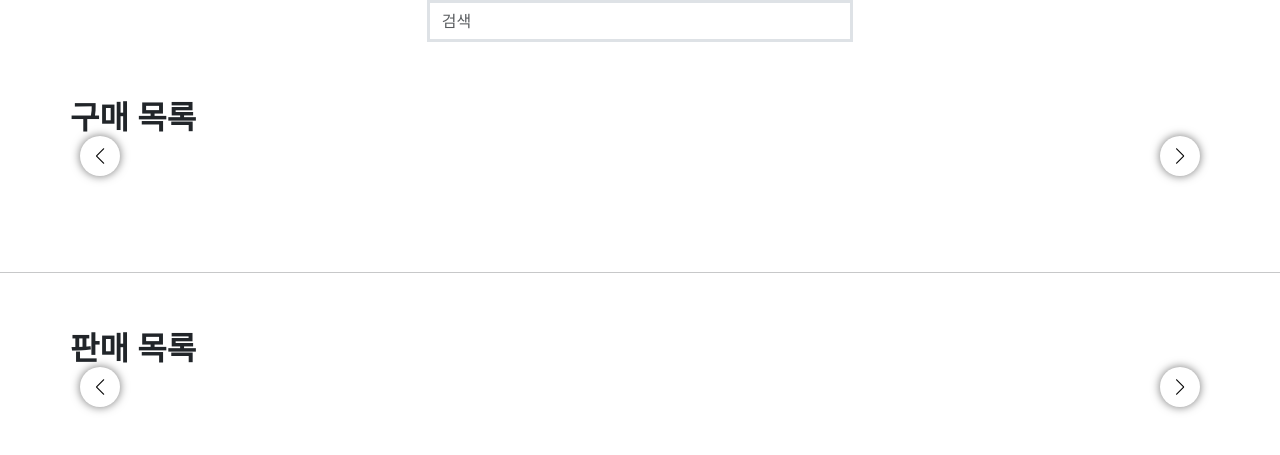
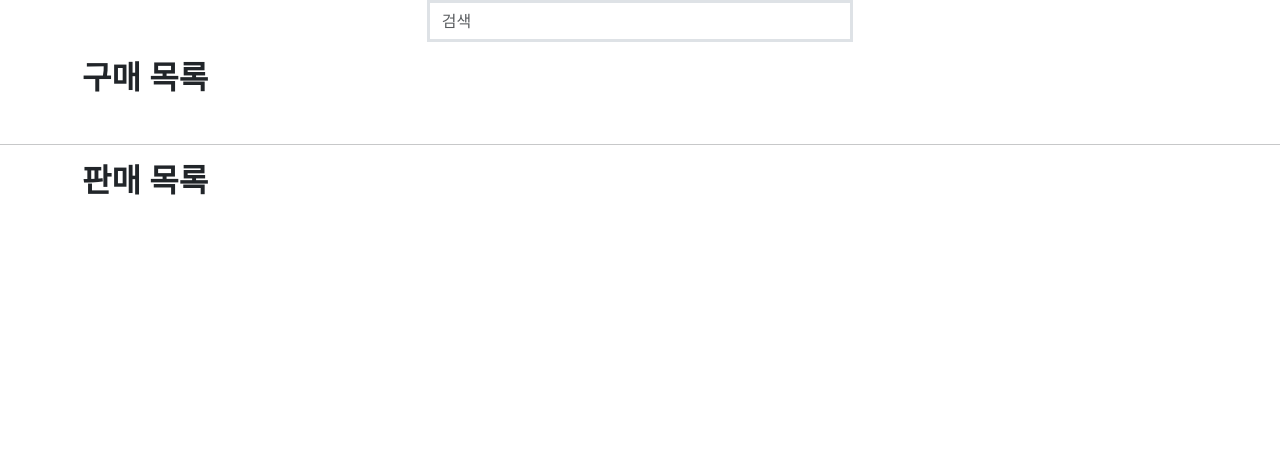
Before and after one commit to wxxk/Django_pair6, a Django app: page /store/ in a window 1280 px wide. Shown: the part 126-581 px from the top of the page. Run offline with Django 3.2, Linux system fonts and the light colour scheme; data that the repository does not hold is empty; some libraries are stand-ins or nearby versions.

Commit message:
UPDATE Store index.html design [이우열]

```diff
--- a/store/templates/store/index.html
+++ b/store/templates/store/index.html
@@ -3,9 +3,7 @@
 {% load static %}
 
 {% block css %}
-  <!-- Swiper CSS -->
-  <link rel="stylesheet" href="{% static 'css/swiper-bundle.min.css' %}">
-  <link rel="stylesheet" href="{% static 'css/style.css' %}">
+  <link rel="stylesheet" href="{% static 'css/store_index_style.css' %}">
 {% endblock css %}
 
 {% block body %}
@@ -16,13 +14,15 @@
     </div>
   </div>
 
-  <div class="mb-5 container swiper">
+  <div class="mb-5 container">
     <!-- 구매 -->
     <h2 class="mb-5 fw-bold">구매 목록</h2>
-    <div class="slide-container w-100 bg-secondary">
+    <div class="swiper slide-container">
       <div class="swiper-wrapper">
+        <div class="swiper-slide">
           {% for store in stores %}
-          <div class="m-3 card swiper-slide">
+            <div class="m-3 card col-2">
+              <a class="text-decoration-none text-black" href="{% url 'store:detail' store.pk %}">
                 <div class="image-box position-relative">
                   <img class="img-fluid" src="{{ store.image.url }}" alt="">
                   <span class="badge m-1 position-absolute bottom-0 end-0">
@@ -31,28 +31,30 @@
                   </span>
                 </div>
                 <div class="card-body">
-              <p><img class="border border-3 rounded-circle " src="{{ store.user.image.url }}" alt="profile-image">
+                  <p><img class="border border-3 rounded-circle " src="{{ store.user.image.url }}" alt="profile-image" style="width:30px; height:30px;">
                     <span>{{ store.title }}</span></p>
                   <hr>
                   <p>{{ store.content }}</p>
                 </div>
+              </a>
             </div>
           {% endfor %}
         </div>
-      <div class="swiper-button-next swiper-navBtn"></div>
-      <div class="swiper-button-prev swiper-navBtn"></div>
-      <div class="swiper-pagination"></div>
       </div>
     </div>
+  </div>
+
   <hr>
 
-  <div class="mb-5 container swiper">
+  <div class="mb-5 container">
     <!-- 판매 -->
     <h2 class="mb-5 fw-bold">판매 목록</h2>
-    <div class="slide-container w-100 bg-secondary">
+    <div class="swiper slide-container">
       <div class="swiper-wrapper">
+        <div class="swiper-slide">
           {% for store in stores %}
-          <div class="m-3 card swiper-slide">
+            <div class="m-3 card col-2">
+              <a class="text-decoration-none text-black" href="{% url 'store:detail' store.pk %}">
                 <div class="image-box position-relative">
                   <img class="img-fluid" src="{{ store.image.url }}" alt="">
                   <span class="badge m-1 position-absolute bottom-0 end-0">
@@ -61,20 +63,17 @@
                   </span>
                 </div>
                 <div class="card-body">
-              <p><img class="border border-3 rounded-circle " src="{{ store.user.image.url }}" alt="profile-image">
+                  <p><img class="border border-3 rounded-circle " src="{{ store.user.image.url }}" alt="profile-image" style="width:30px; height:30px;">
                     <span>{{ store.title }}</span></p>
                   <hr>
                   <p>{{ store.content }}</p>
                 </div>
+              </a>
             </div>
           {% endfor %}
         </div>
-      <div class="swiper-button-next swiper-navBtn"></div>
-      <div class="swiper-button-prev swiper-navBtn"></div>
-      <div class="swiper-pagination"></div>
+      </div>
     </div>
   </div>
 
-  <script src="{% static 'js/swiper-bundle.min.js' %}"></script>
-  <script src="{% static 'js/script.js' %}"></script>
 {% endblock body %}
```
Lines whose indentation alone changed are shown as unchanged.
